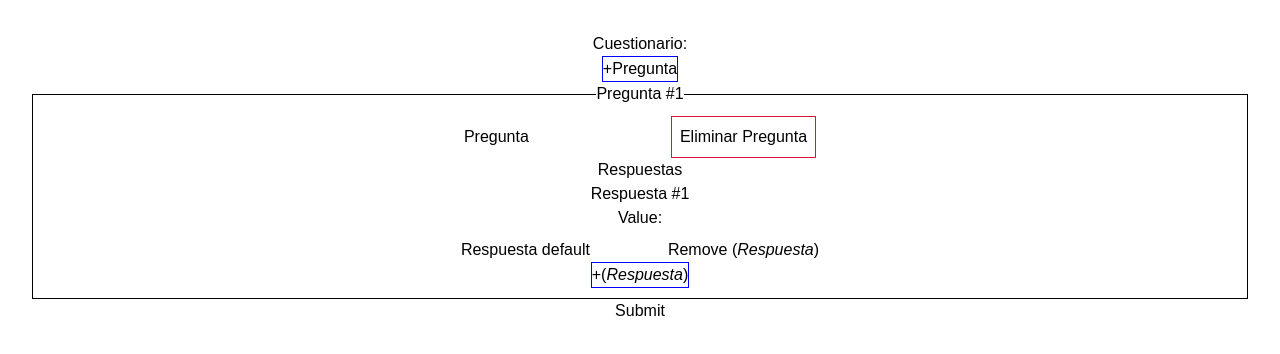
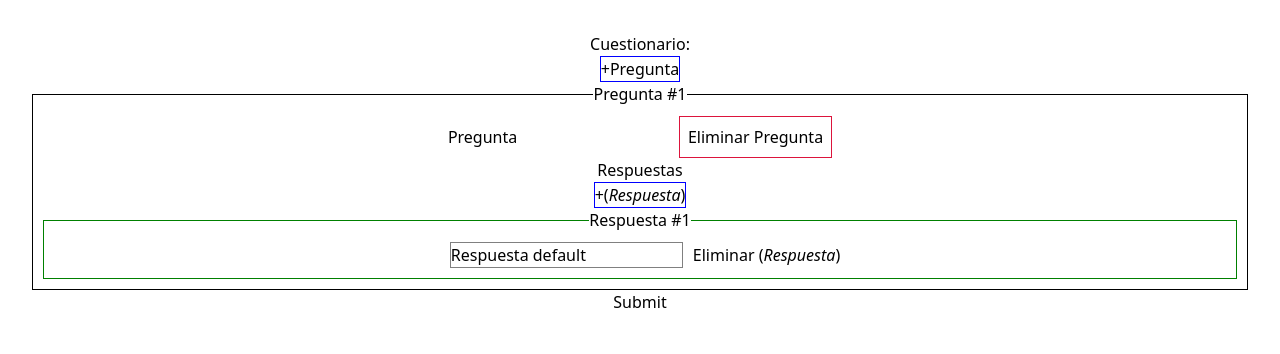
Before and after one commit to jimmyegc/react-hook-form, a React (Vite) app: page / in a window 1280 px wide. Shown: the top 354 px of the page. Built offline with nearby package versions, Linux system fonts and the light colour scheme.

Commit message:
fix 09052024

```diff
--- a/src/components/FormNested/FormNested.tsx
+++ b/src/components/FormNested/FormNested.tsx
@@ -27,7 +27,11 @@ function NestedFieldArray({
   register,
   parentFieldIndex
 }: NestedFieldArrayProps) {
-  const { fields, append, remove } = useFieldArray({
+
+  const dragAnswer = useRef<number>(0)
+  const draggedOverAnswer = useRef<number>(0)
+
+  const { fields, append, remove, move } = useFieldArray({
     control,
     name: `fields.${parentFieldIndex}.answers`
   });
@@ -35,18 +39,6 @@ function NestedFieldArray({
   return (
     <fieldset>
       <legend>Respuestas</legend>
-      {fields.map((field, index) => (
-        <fieldset key={field.id}>
-          <legend>Respuesta #{index+1}</legend>
-          <label>Value:</label>
-          <input
-            {...register(`fields.${parentFieldIndex}.answers.${index}.value`)}
-          />
-          <button type="button" onClick={() => remove(index)}>
-            Remove (<i>Respuesta</i>)
-          </button>
-        </fieldset>
-      ))}
       <button
         type="button"
         style={{ border: '1px solid blue'}}
@@ -58,6 +50,27 @@ function NestedFieldArray({
       >
         +(<i>Respuesta</i>)
       </button>
+      {fields.map((field, index) => (
+        <fieldset key={field.id}
+        draggable
+        onDragStart={() => (dragAnswer.current = index)}
+        onDragEnter={() => (draggedOverAnswer.current = index)}
+        onDragEnd={() => move(dragAnswer.current, draggedOverAnswer.current)}
+        onDragOver={(e)=> e.preventDefault()}
+        /* className={`${dragAnswer.current === index ? 'dragging' : ''}`} */
+        style={{ border: '1px solid green'}}
+        >
+          <legend>Respuesta #{index+1}</legend>
+          <input
+            {...register(`fields.${parentFieldIndex}.answers.${index}.value`)}
+            style={{ border: '1px solid gray', margin: 10}}
+          />
+          <button type="button" onClick={() => remove(index)}>
+            Eliminar (<i>Respuesta</i>)
+          </button>
+        </fieldset>
+      ))}
+
     </fieldset>
   );
 }
--- a/src/components/FormNested/NestedFieldArray/NestedFieldArray.tsx
+++ /dev/null
@@ -1,41 +0,0 @@
-import { useFieldArray } from "react-hook-form";
-
-export const NestedFieldArray = ({
-    control,
-    register,
-    parentFieldIndex
-  }: NestedFieldArrayProps)  => {
-    const { fields, append, remove } = useFieldArray({
-        control,
-        name: `fields.${parentFieldIndex}.answers`
-      });
-
-      return (
-        <fieldset>
-          <legend>Respuestas</legend>
-          {fields.map((field, index) => (
-            <fieldset key={field.id}>
-              <legend>Respuesta #{index+1}</legend>
-              <label>Value:</label>
-              <input
-                {...register(`fields.${parentFieldIndex}.answers.${index}.value`)}
-              />
-              <button type="button" onClick={() => remove(index)}>
-                Remove (<i>Respuesta</i>)
-              </button>
-            </fieldset>
-          ))}
-          <button
-            type="button"
-            style={{ border: '1px solid blue'}}
-            onClick={() =>
-              append({
-                value: ""
-              })
-            }
-          >
-            +(<i>Respuesta</i>)
-          </button>
-        </fieldset>
-      );
-}
--- a/src/components/FormNested/styles.css
+++ b/src/components/FormNested/styles.css
@@ -1,4 +1,4 @@
-body {
+/*body {
     font-family: sans-serif;
   }
 
@@ -10,3 +10,11 @@ body {
   button {
     margin-top: 0.5rem;
   }
+*/
+
+.dragging {
+  pointer-events: none;
+  touch-action: none;
+  -ms-touch-action: none;
+  box-shadow: 2px 20px 30px rgba(0, 0, 0, 0.2);
+}
```
